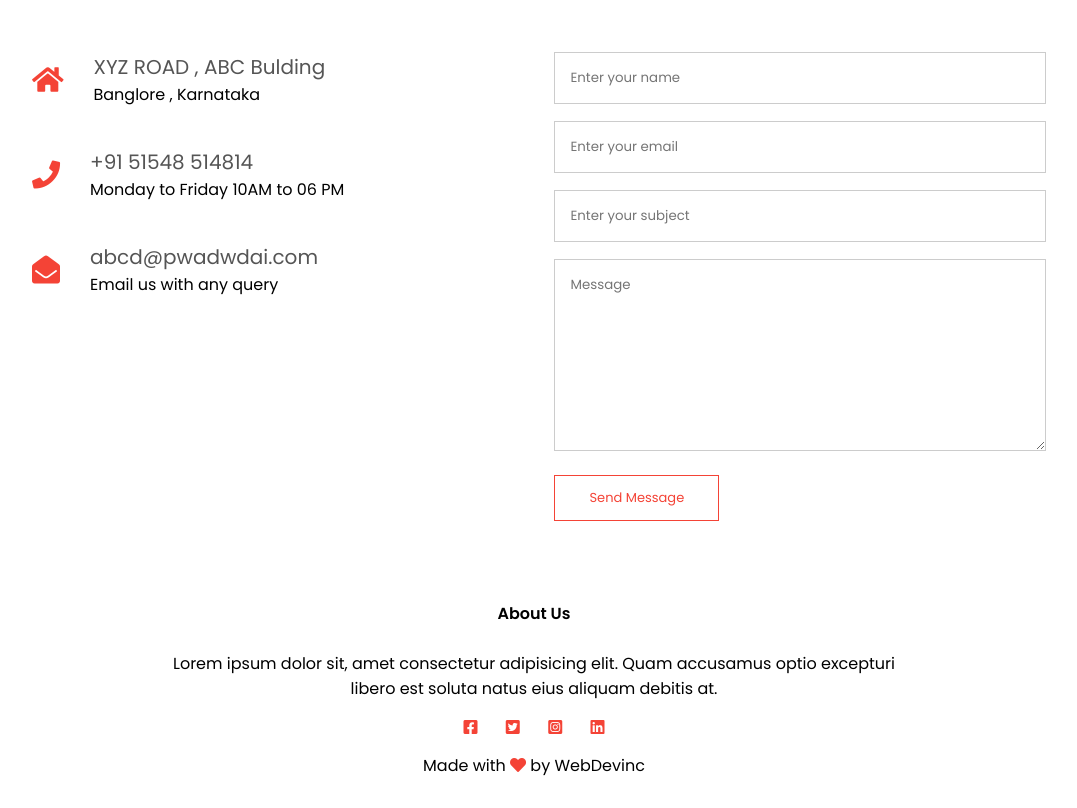
After one commit to ShubhamGavand1234/FINAL, a PHP site: page /contact.html in a window 1280 px wide. The commit adds this page. Shown: the part 1016-1824 px from the top of the page, without its empty margins (106-1183 px from the left). Run offline with PHP 8.4, Linux system fonts and the light colour scheme.

Commit message:
HALFCOMMIT

```diff
--- /dev/null
+++ b/contact.html
@@ -0,0 +1,135 @@
+<!DOCTYPE html>
+<html lang="en">
+  <head>
+    <meta charset="UTF-8" />
+    <meta http-equiv="X-UA-Compatible" content="IE=edge" />
+    <meta name="viewport" content="width=device-width, initial-scale=1.0" />
+    <link rel="preconnect" href="https://fonts.gstatic.com" />
+
+    <link
+      href="https://fonts.googleapis.com/css2?family=Poppins:wght@100;200;300;400;600;700&display=swap"
+      rel="stylesheet"
+    />
+    <link rel="stylesheet" href="style.css" />
+
+    <link
+      rel="stylesheet"
+      href="https://cdnjs.cloudflare.com/ajax/libs/font-awesome/5.15.3/css/all.min.css"
+    />
+    <title>Contact</title>
+  </head>
+  <body>
+    <section class="sub-header">
+      <nav>
+        <a href="index.html"><img src="./eduford_img/logo.png" alt="logo" /></a>
+        <dvi class="nav-links" id="navLinks">
+          <i class="fas fa-times" onclick="hideMenu()"></i>
+          <ul>
+            <li><a href="">HOME</a></li>
+            <li><a href="">ABOUT</a></li>
+            <li><a href="">COURSE</a></li>
+            <li><a href="">BLOG</a></li>
+            <li><a href="">CONTACT</a></li>
+          </ul>
+        </dvi>
+        <i class="fas fa-bars" onclick="showMenu()"></i>
+      </nav>
+      <h1>Contact Us</h1>
+    </section>
+
+    <!-- contcat us -->
+    <section class="location">
+      <iframe
+        src="https://www.google.com/maps/embed?pb=!1m14!1m12!1m3!1d15114.392959079096!2d73.09954124999999!3d18.7267968!2m3!1f0!2f0!3f0!3m2!1i1024!2i768!4f13.1!5e0!3m2!1sen!2sin!4v1619456798771!5m2!1sen!2sin"
+        width="600"
+        height="450"
+        style="border: 0"
+        allowfullscreen=""
+        loading="lazy"
+      ></iframe>
+    </section>
+
+    <section class="contact-us">
+      <div class="row">
+        <div class="contact-col">
+          <div>
+            <i class="fas fa-home"></i>
+            <span>
+              <h5>XYZ ROAD , ABC Bulding</h5>
+              <p>Banglore , Karnataka</p>
+            </span>
+          </div>
+          <div>
+            <i class="fas fa-phone"></i>
+            <span>
+              <h5>+91 51548 514814</h5>
+              <p>Monday to Friday 10AM to 06 PM</p>
+            </span>
+          </div>
+          <div>
+            <i class="fas fa-envelope-open"></i>
+            <span>
+              <h5>abcd@pwadwdai.com</h5>
+              <p>Email us with any query</p>
+            </span>
+          </div>
+        </div>
+        <div class="contact-col">
+          <form action="">
+            <input
+              type="text"
+              name=""
+              id=""
+              placeholder="Enter your name"
+              required
+            />
+            <input
+              type="email"
+              name=""
+              id=""
+              placeholder="Enter your email"
+              required
+            />
+            <input
+              type="text"
+              name=""
+              id=""
+              placeholder="Enter your subject"
+              required
+            />
+            <textarea rows="8" placeholder="Message" required></textarea>
+            <button type="submit" class="hero-btn red-btn">Send Message</button>
+          </form>
+        </div>
+      </div>
+    </section>
+
+    <!-- Footer -->
+    <section class="footer">
+      <h4>About Us</h4>
+      <p>
+        Lorem ipsum dolor sit, amet consectetur adipisicing elit. Quam accusamus
+        optio excepturi <br />libero est soluta natus eius aliquam debitis at.
+      </p>
+      <div class="icons">
+        <i class="fab fa-facebook-square"></i>
+        <i class="fab fa-twitter-square"></i>
+        <i class="fab fa-instagram-square"></i>
+        <i class="fab fa-linkedin"></i>
+      </div>
+      <p>Made with <i class="fas fa-heart"></i> by WebDevinc</p>
+    </section>
+    <!-- javascrips part -->
+    <script>
+      var navLinks = document.getElementById("navLinks");
+
+      function showMenu() {
+        navLinks.style.right = "0";
+      }
+
+      function hideMenu() {
+        navLinks.style.right = "-200px";
+      }
+    </script>
+  </body>
+</html>
--- a/style.css
+++ b/style.css
@@ -495,3 +495,56 @@ h3 {
     font-size: 24px;
   }
 }
+
+/* contact us page  */
+.location {
+  width: 80%;
+  margin: auto;
+  padding: 80px 0;
+}
+
+.location iframe {
+  width: 100%;
+}
+
+.contact-us {
+  width: 80%;
+  margin: auto;
+}
+
+.contact-col {
+  flex-basis: 48%;
+  margin-bottom: 30px;
+}
+
+.contact-col div {
+  display: flex;
+  align-items: center;
+  margin-bottom: 40px;
+}
+
+.contact-col div .fas {
+  font-size: 28px;
+  color: #f44336;
+  margin: 10px;
+  margin-right: 30px;
+}
+
+.contact-col div p {
+  padding: 0;
+}
+
+.contact-col div h5 {
+  font-size: 20px;
+  font-weight: 400;
+  color: #555;
+}
+
+.contact-col input,
+.contact-col textarea {
+  width: 100%;
+  padding: 15px;
+  margin-bottom: 17px;
+  outline: none;
+  border: 1px solid #ccc;
+}
```
